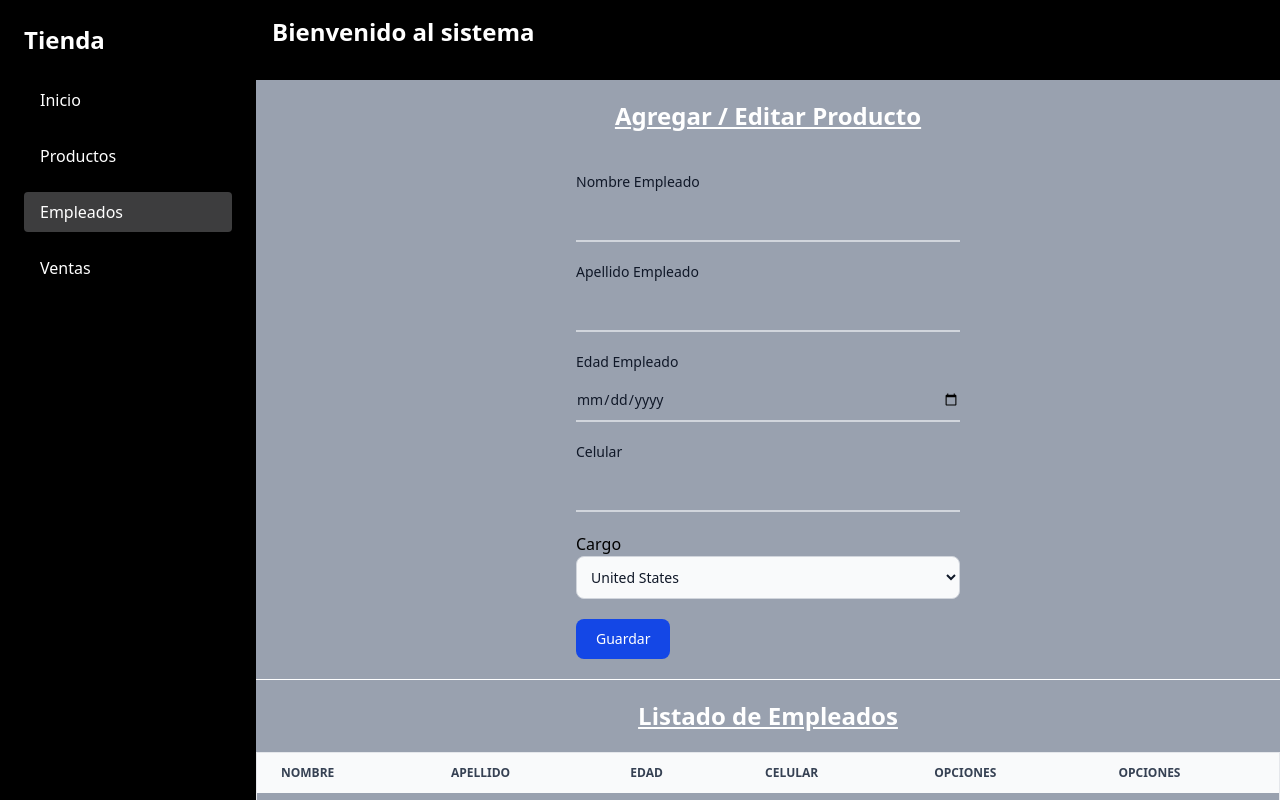
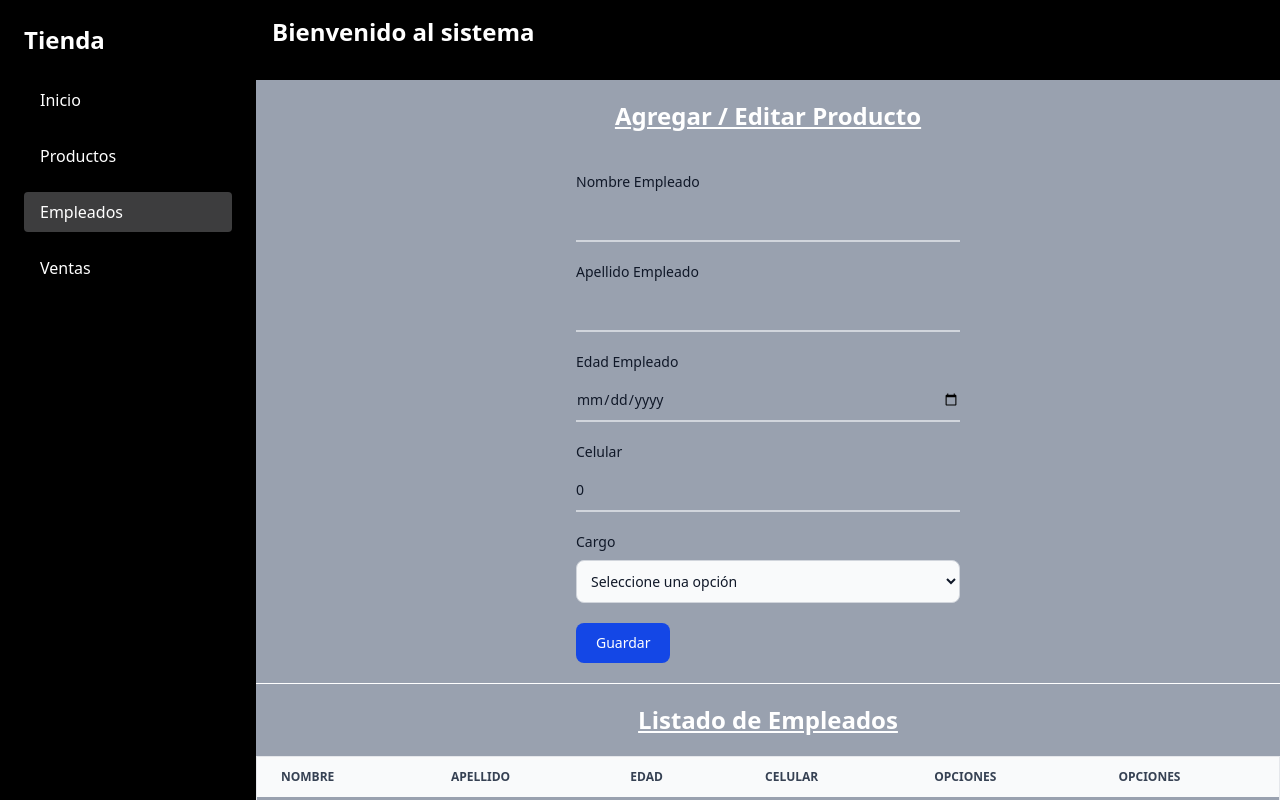
Before and after one commit to fabiandgit/TiendaApi-Angular, an Angular app: page /empleados in a window 1280 px wide. Built offline with nearby package versions, Linux system fonts and the light colour scheme.

Commit message:
en producto-form.ts se prueba el effect() en lugar de ngOnChanges y se crea el componente de select

```diff
--- a/src/app/components/empleados-form/empleados-form.component.html
+++ b/src/app/components/empleados-form/empleados-form.component.html
@@ -1,10 +1,11 @@
-<form class="max-w-sm mx-auto" action="">
+<form [formGroup]="form" (ngSubmit)="saveEmplado()" class="max-w-sm mx-auto">
   <div class="relative z-0 w-full mb-5 group">
     <app-inputs
       class="block mb-2 text-sm font-medium text-gray-900"
       classInput="block py-2.5 px-0 w-full text-sm text-gray-900 bg-transparent border-0 border-b-2 border-gray-300 appearance-none dark:text-white dark:border-gray-600 dark:focus:border-blue-500 focus:outline-none focus:ring-0 focus:border-blue-600 peer"
       nameLabel="Nombre Empleado"
       inputId="nameEmployee"
+      formControlName="nameEmployee"
       type="text"
     />
   </div>
@@ -14,6 +15,7 @@
       classInput="block py-2.5 px-0 w-full text-sm text-gray-900 bg-transparent border-0 border-b-2 border-gray-300 appearance-none dark:text-white dark:border-gray-600 dark:focus:border-blue-500 focus:outline-none focus:ring-0 focus:border-blue-600 peer"
       nameLabel="Apellido Empleado"
       inputId="lasNameEmployee"
+      formControlName="lasNameEmployee"
       type="text"
     />
   </div>
@@ -23,6 +25,7 @@
       classInput="block py-2.5 px-0 w-full text-sm text-gray-900 bg-transparent border-0 border-b-2 border-gray-300 appearance-none dark:text-white dark:border-gray-600 dark:focus:border-blue-500 focus:outline-none focus:ring-0 focus:border-blue-600 peer"
       nameLabel="Edad Empleado"
       inputId="ageEmployee"
+      formControlName="ageEmployee"
       type="date"
     />
   </div>
@@ -32,25 +35,22 @@
       classInput="block py-2.5 px-0 w-full text-sm text-gray-900 bg-transparent border-0 border-b-2 border-gray-300 appearance-none dark:text-white dark:border-gray-600 dark:focus:border-blue-500 focus:outline-none focus:ring-0 focus:border-blue-600 peer"
       nameLabel="Celular"
       inputId="phone"
+      formControlName="phone"
       type="text"
     />
   </div>
   <div class="relative z-0 w-full mb-5 group">
-    <label for="">Cargo</label>
-    <select
-      id="countries"
-      class="bg-gray-50 border border-gray-300 text-gray-900 text-sm rounded-lg focus:ring-blue-500 focus:border-blue-500 block w-full p-2.5 dark:bg-gray-700 dark:border-gray-600 dark:placeholder-gray-400 dark:text-white dark:focus:ring-blue-500 dark:focus:border-blue-500"
-    >
-      <option>United States</option>
-      <option>Canada</option>
-    </select>
+    <app-selects
+      labelName="Cargo"
+      [selectValues]="cargoNombre()"
+      formControlName="position"
+    />
   </div>
   <div class="relative z-0 w-full mb-5 group">
     <app-buttons
       typeButton="submit"
       titleButton="Guardar"
       classButton="text-white bg-blue-700 hover:bg-blue-800 focus:ring-4 focus:outline-none focus:ring-blue-300 font-medium rounded-lg text-sm w-full sm:w-auto px-5 py-2.5 text-center dark:bg-blue-600 dark:hover:bg-blue-700 dark:focus:ring-blue-800"
-      (click)="save()"
     />
   </div>
 </form>
--- a/src/app/components/empleados-form/empleados-form.component.ts
+++ b/src/app/components/empleados-form/empleados-form.component.ts
@@ -1,19 +1,54 @@
-import { Component, inject, input } from '@angular/core';
+import { Component, effect, inject, input } from '@angular/core';
+import {
+  FormBuilder,
+  FormGroup,
+  ReactiveFormsModule,
+  Validators,
+} from '@angular/forms';
 import { InputsComponent } from '../shared/inputs/inputs.component';
 import { ButtonsComponent } from '../shared/buttons/buttons.component';
 import { Empleados } from '../../Models/Empleados.model';
-import { FormBuilder } from '@angular/forms';
+import { EmpleadoService } from '../../services/empleado.service';
+import { SelectsComponent } from '../shared/selects/selects.component';
 
 @Component({
   selector: 'app-empleados-form',
-  imports: [InputsComponent, ButtonsComponent],
+  imports: [
+    InputsComponent,
+    ButtonsComponent,
+    SelectsComponent,
+    ReactiveFormsModule,
+  ],
   templateUrl: './empleados-form.component.html',
   styleUrl: './empleados-form.component.css',
 })
 export class EmpleadosFormComponent {
-  saveEmployee = input<Empleados>();
+  empleadoSeleccionado = input<Empleados | null>(null);
+  cargoNombre = input([
+    { name: 'Colombia', value: 'Colombia' },
+    { name: 'Mexico', value: 'Mexico' },
+    { name: 'Japon', value: 'Japon' },
+  ]);
 
   private fb = inject(FormBuilder);
+  private empleadoService = inject(EmpleadoService);
 
-  save() {}
+  form: FormGroup = this.fb.group({
+    id: [0],
+    nameEmployee: ['', Validators.required],
+    lasNameEmployee: ['', Validators.required],
+    ageEmployee: ['', Validators.required],
+    phone: [0, [Validators.required, Validators.min(0)]],
+    position: ['', Validators.required],
+  });
+
+  constructor() {
+    effect(() => {
+      const empleado = this.empleadoSeleccionado();
+      if (empleado) {
+        this.form.patchValue(empleado);
+      }
+    });
+  }
+  saveEmplado() {}
 }
--- a/src/app/components/productos-form/productos-form.component.ts
+++ b/src/app/components/productos-form/productos-form.component.ts
@@ -5,6 +5,7 @@ import {
   OnChanges,
   SimpleChanges,
   inject,
+  effect,
 } from '@angular/core';
 import {
   FormBuilder,
@@ -37,6 +38,7 @@ export class ProductosFormComponent implements OnChanges {
   // Inyecciones
   private fb = inject(FormBuilder);
   private productoService = inject(ProductoService);
+  private productoPendiente: Productos | null = null;
 
   // Formulario reactivo
   form: FormGroup = this.fb.group({
@@ -51,10 +53,24 @@ export class ProductosFormComponent implements OnChanges {
    * 🧩 Detecta cuando se pasa un producto para editarlo
    */
   ngOnChanges(changes: SimpleChanges): void {
-    if (changes['productoSeleccionado'] && this.productoSeleccionado) {
-      this.form.patchValue(this.productoSeleccionado);
+    const producto = this.productoSeleccionado();
+    if (changes['productoSeleccionado'] && producto && this.form) {
+      this.form.patchValue(producto);
     }
   }
+  ngOnInit(): void {
+    if (this.productoPendiente) {
+      this.form.patchValue(this.productoPendiente);
+    }
+  }
+  // constructor() {
+  //   effect(() => {
+  //     const producto = this.productoSeleccionado();
+  //     if (producto) {
+  //       this.form.patchValue(producto);
+  //     }
+  //   });
+  // }
 
   /**
    * 💾 Guarda o actualiza el producto según el caso
--- a/src/app/components/shared/inputs/inputs.component.ts
+++ b/src/app/components/shared/inputs/inputs.component.ts
@@ -23,7 +23,7 @@ export class InputsComponent implements ControlValueAccessor {
   );
   placeHolder = input<string>('');
 
-  // 👇 Estas propiedades permiten que el input comunique su valor al FormControl
+  // Estas propiedades permiten que el input comunique su valor al FormControl
   value: any = '';
   onChange = (value: any) => {};
   onTouched = () => {};
--- /dev/null
+++ b/src/app/components/shared/selects/selects.component.html
@@ -0,0 +1,15 @@
+<div class="relative z-0 w-full mb-5 group">
+  <label [for]="selectId()" [class]="classLabel()">{{ labelName() }}</label>
+  <select
+    [id]="selectId()"
+    [class]="classSelect()"
+    [value]="value"
+    (change)="handleChange($event)"
+    (blur)="onTouched()"
+  >
+    <option value="" disabled selected hidden>Seleccione una opción</option>
+    @for (item of selectValues(); track $index) {
+    <option [value]="item.value">{{ item.name }}</option>
+    }
+  </select>
+</div>
--- /dev/null
+++ b/src/app/components/shared/selects/selects.component.ts
@@ -0,0 +1,47 @@
+import { Component, forwardRef, input } from '@angular/core';
+import { ControlValueAccessor, NG_VALUE_ACCESSOR } from '@angular/forms';
+
+@Component({
+  selector: 'app-selects',
+  imports: [],
+  providers: [
+    {
+      provide: NG_VALUE_ACCESSOR,
+      useExisting: forwardRef(() => SelectsComponent),
+      multi: true,
+    },
+  ],
+  templateUrl: './selects.component.html',
+  styleUrl: './selects.component.css',
+})
+export class SelectsComponent implements ControlValueAccessor {
+  selectId = input('');
+  classLabel = input<string>('block mb-2 text-sm font-medium text-gray-900');
+  labelName = input<string>();
+  classSelect = input<string>(
+    'bg-gray-50 border border-gray-300 text-gray-900 text-sm rounded-lg focus:ring-blue-500 focus:border-blue-500 block w-full p-2.5 dark:bg-gray-700 dark:border-gray-600 dark:placeholder-gray-400 dark:text-white dark:focus:ring-blue-500 dark:focus:border-blue-500'
+  );
+  selectValues = input<any>([]);
+  value: any = '';
+
+  onChange = (value: any) => {};
+  onTouched = () => {};
+
+  writeValue(value: any): void {
+    this.value = value;
+  }
+
+  registerOnChange(fn: any): void {
+    this.onChange = fn;
+  }
+
+  registerOnTouched(fn: any): void {
+    this.onTouched = fn;
+  }
+
+  handleChange(event: Event) {
+    const select = event.target as HTMLSelectElement;
+    this.value = select.value;
+    this.onChange(this.value);
+  }
+}
--- /dev/null
+++ b/src/app/services/empleado.service.ts
@@ -0,0 +1,16 @@
+import { HttpClient } from '@angular/common/http';
+import { inject, Injectable } from '@angular/core';
+import { environment } from '../../environments/environment.development';
+
+@Injectable({
+  providedIn: 'root',
+})
+export class EmpleadoService {
+  private http = inject(HttpClient);
+  private apiUrl = `${environment.apiUrl}/empleados`;
+
+  getAll() {}
+  getEmpleadoId() {}
+  saveEmpleado() {}
+  deleteEmpleado() {}
+}
```
Also changed, not shown: src/app/components/shared/selects/selects.component.css (added), 2 other files (tests, documents, lock files or other folders).
